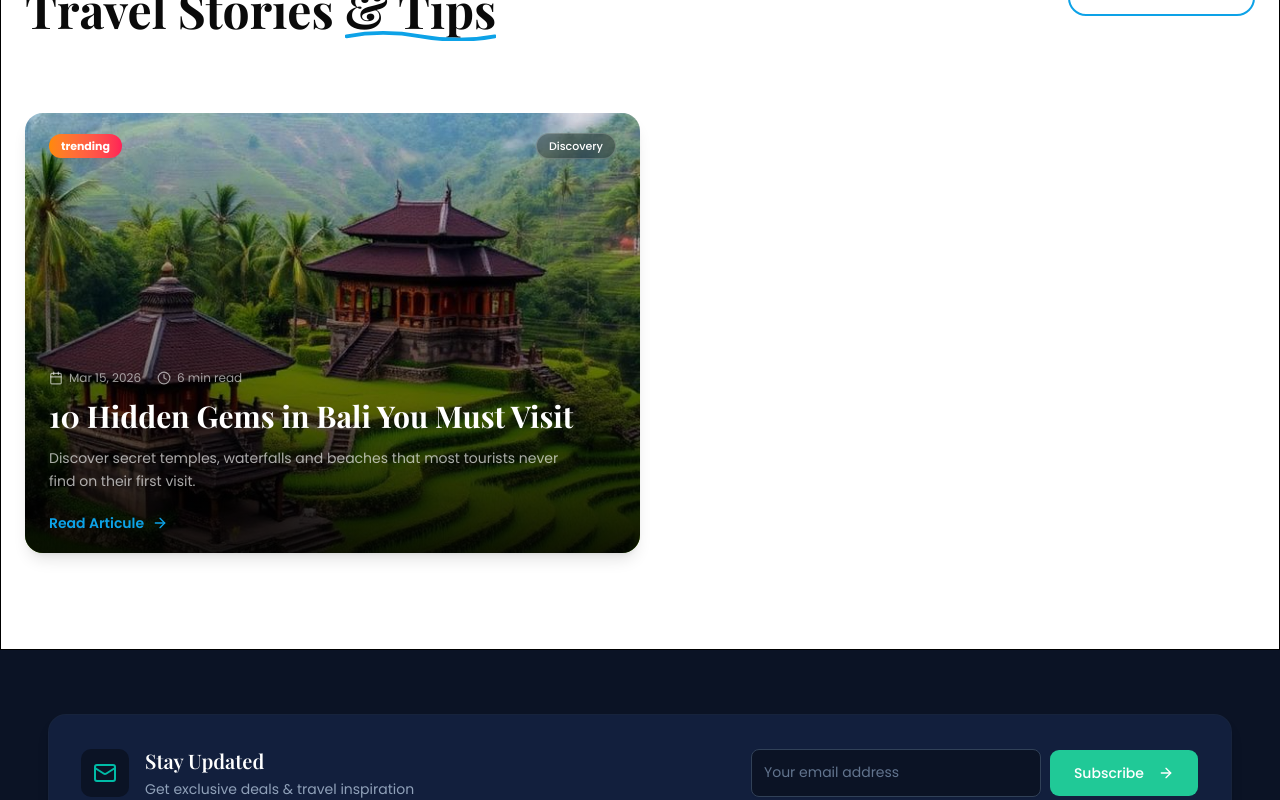
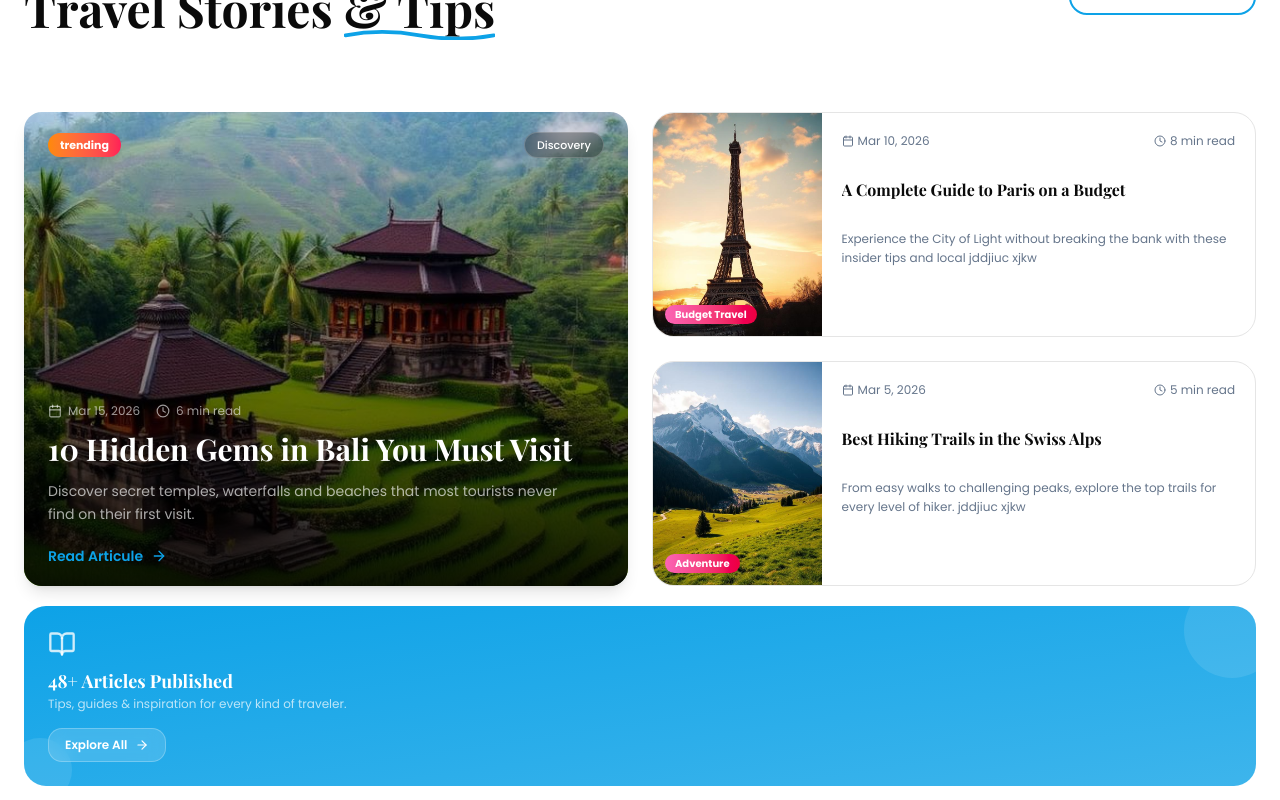
Before and after one commit to orikuOlarotimi/GoVolo, a Next.js app in the folder govolo/: page / in a window 1280 px wide. Shown: the part 5380-6180 px from the top of the page. Built offline with nearby package versions, Linux system fonts and the light colour scheme.

Commit message:
finished section 1

```diff
--- /dev/null
+++ b/govolo/components/card/PostCard.tsx
@@ -0,0 +1,95 @@
+import React from "react";
+type post = {
+  id: number;
+  img: string;
+  tag: string;
+  title: string;
+  para: string;
+  date: string;
+  time: string;
+};
+const PostCard = ({ img, tag, title, para, date, time }: post) => {
+  return (
+    <div className="w-full flex items-center justify-between rounded-3xl hover:[rgb(13,162,231)]/30 hover:shadow-xl hover:shadow-[rgb(13,162,231)]/5 transition-all duration-300 hover:-translate-y-0.5 h-full group overflow-hidden border border-border cursor-pointer">
+      <div className="relative w-2/5 h-full overflow-hidden">
+        <img
+          src={img}
+          alt={title}
+          className="w-full h-full object-cover transition-transform duration-500 group-hover:scale-110 "
+        />
+        <span className="absolute bottom-3 left-3 px-2.5 py-0.5 gap-1 inline-flex font-bold text-white text-[10px] rounded-full bg-gradient-to-r from-pink-400 to-rose-600">
+          {tag}
+        </span>
+      </div>
+
+      <div className="flex flex-col items-center justify-between w-full h-full p-5">
+        <div className="flex items-center justify-between mb-2.5 w-full">
+          <span className="flex items-center gap-1 text-[rgb(101,117,139)] text-xs">
+            <svg
+              xmlns="http://www.w3.org/2000/svg"
+              width="24"
+              height="24"
+              viewBox="0 0 24 24"
+              fill="none"
+              stroke="currentColor"
+              strokeWidth="2"
+              strokeLinecap="round"
+              strokeLinejoin="round"
+              className="lucide lucide-calendar h-3 w-3"
+            >
+              <path d="M8 2v4"></path>
+              <path d="M16 2v4"></path>
+              <rect width="18" height="18" x="3" y="4" rx="2"></rect>
+              <path d="M3 10h18"></path>
+            </svg>
+            {date}
+          </span>
+          <span className="flex items-center gap-1 text-[rgb(101,117,139)] text-xs">
+            <svg
+              xmlns="http://www.w3.org/2000/svg"
+              width="24"
+              height="24"
+              viewBox="0 0 24 24"
+              fill="none"
+              stroke="currentColor"
+              strokeWidth="2"
+              strokeLinecap="round"
+              strokeLinejoin="round"
+              className="lucide lucide-clock h-3 w-3"
+            >
+              <circle cx="12" cy="12" r="10"></circle>
+              <polyline points="12 6 12 12 16 14"></polyline>
+            </svg>
+            {time}
+          </span>
+        </div>
+        <h1 className="w-full text-[16px] font-bold leading-snug mb-2 group-hover:text-[rgb(13,162,231)] transition-colors duration-200 line-clamp-2">
+          {title}
+        </h1>
+        <p className="text-xs leading-relaxed line-clamp-2 text-[rgb(101,117,139)]">
+          {para}
+        </p>
+        <div className="flex items-center gap-1.5 text-[rgb(13,162,231)] text-xs font-semibold  mt-3 opacity-0 translate-y-1 group-hover:translate-y-0 group-hover:opacity-100  transition-all duration-200">
+          Read More{" "}
+          <svg
+            xmlns="http://www.w3.org/2000/svg"
+            width="24"
+            height="24"
+            viewBox="0 0 24 24"
+            fill="none"
+            stroke="currentColor"
+            strokeWidth="2"
+            strokeLinecap="round"
+            strokeLinejoin="round"
+            className="lucide lucide-arrow-right h-3.5 w-3.5"
+          >
+            <path d="M5 12h14"></path>
+            <path d="m12 5 7 7-7 7"></path>
+          </svg>
+        </div>
+      </div>
+    </div>
+  );
+};
+
+export default PostCard;
--- a/govolo/components/homepages/Blog.tsx
+++ b/govolo/components/homepages/Blog.tsx
@@ -1,13 +1,6 @@
 import React from "react";
-import {
-  Card,
-  CardAction,
-  CardDescription,
-  CardFooter,
-  CardHeader,
-  CardTitle,
-} from "@/components/ui/card";
 
+import PostCard from "../card/PostCard";
 const first = {
   id: 1,
   img: "/images/dest-bali.jpg",
@@ -17,19 +10,38 @@ const first = {
   para: "Discover secret temples, waterfalls and beaches that most tourists never find on their first visit.",
   date: "Mar 15, 2026",
   time: "6 min",
-  status: "read",
 };
 
+const cards = [
+  {
+    id: 1,
+    img: "/images/dest-paris.jpg",
+    tag: "Budget Travel",
+    title: "A Complete Guide to Paris on a Budget",
+    para: "Experience the City of Light without breaking the bank with these insider tips and local jddjiuc xjkw",
+    date: "Mar 10, 2026",
+    time: "8 min read",
+  },
+  {
+    id: 2,
+    img: "/images/dest-swiss.jpg",
+    tag: "Adventure",
+    title: "Best Hiking Trails in the Swiss Alps",
+    para: "From easy walks to challenging peaks, explore the top trails for every level of hiker. jddjiuc xjkw",
+    date: "Mar 5, 2026",
+    time: "5 min read",
+  },
+];
 const Blog = () => {
   return (
-    <div className="px-6 py-[96px] border border-black flex items-center justify-center">
-      <div className="container ">
-        <div className="w-full flex justify-between items-center  mb-16">
+    <div className="px-6 py-[96px] flex items-center justify-center">
+      <div className="container max-w-7xl">
+        <div className="w-full flex justify-between items-center mb-16  flex-col sm:flex-row">
           <div className="">
             <span className=" inline-block mb-3 px-4 py-1.5 bg-[rgb(13,162,231)]/10 border border-[rgb(13,162,231)]/20 rounded-full font-semibold text-xs tracking-[0.25em]  text-[rgb(13,162,231)]  ">
               OUR BLOG
             </span>
-            <h2 className="mt-2 text-left lg:text-5xl md:text-4xl font-[700] mb-[16px] ">
+            <h2 className="mt-2 text-left text-3xl sm:text-4xl md:text-5xl lg:text-5xl font-[700] mb-[16px] ">
               {" "}
               Travel Stories{" "}
               <span className="relative inline-block">
@@ -71,8 +83,8 @@ const Blog = () => {
           </button>
         </div>
         <div className="">
-          <div className="grid grid-cols-1 md:grid-cols-2 lg-grid-cols-2 w-full auto-rows-[220px]">
-            <div className="lg:row-span-2 group relative w-full h-full rounded-2xl overflow-hidden shadow-lg ">
+          <div className="grid grid-cols-1 md:grid-cols-2 lg:grid-cols-2 w-full lg:auto-rows-[225px] sm:auto-rows-[340px] md:auto-rows-[225px] gap-6 ">
+            <div className="lg:row-span-2 group relative w-full h-full rounded-2xl overflow-hidden shadow-lg cursor-pointer">
               <img
                 src={first.img}
                 alt={first.title}
@@ -158,10 +170,55 @@ const Blog = () => {
               </div>
             </div>
 
-            <div></div>
-            <div></div>
+            {cards.map((card) => {
+              return <PostCard key={card.id} {...card} />;
+            })}
           </div>
-          <div></div>
+          <div className="mt-[20px] rounded-3xl bg-gradient-to-br from-[rgb(13,162,231)] to-[rgb(13,162,231)]/80 relative overflow-hidden p-6">
+            <div className="absolute -top-6 -right-6 w-24 h-24 rounded-full bg-white/10 pointer-events-none"></div>
+            <div className="absolute -bottom-4 -left-4 w-16 h-16 rounded-full bg-white/10 pointer-events-none"></div>
+
+            <svg
+              xmlns="http://www.w3.org/2000/svg"
+              width="24"
+              height="24"
+              viewBox="0 0 24 24"
+              fill="none"
+              stroke="currentColor"
+              strokeWidth="2"
+              strokeLinecap="round"
+              strokeLinejoin="round"
+              className="lucide lucide-book-open h-7 w-7 text-white/80 mb-3 relative z-10"
+            >
+              <path d="M12 7v14"></path>
+              <path d="M3 18a1 1 0 0 1-1-1V4a1 1 0 0 1 1-1h5a4 4 0 0 1 4 4 4 4 0 0 1 4-4h5a1 1 0 0 1 1 1v13a1 1 0 0 1-1 1h-6a3 3 0 0 0-3 3 3 3 0 0 0-3-3z"></path>
+            </svg>
+            <p className="font-heading font-bold text-white text-lg leading-tight mb-1 relative z-10">
+              48+ Articles Published
+            </p>
+            <p className="text-white/70 text-xs relative z-10 mb-4">
+              Tips, guides &amp; inspiration for every kind of traveler.
+            </p>
+
+            <button className="relative inline-flex items-center gap-2 bg-white/15 backdrop-blur-sm border border-white/25 text-white text-xs font-semibold px-4 py-2 rounded-xl hover:bg-white/25 transition-colors group cursor-pointer">
+              Explore All{" "}
+              <svg
+                xmlns="http://www.w3.org/2000/svg"
+                width="24"
+                height="24"
+                viewBox="0 0 24 24"
+                fill="none"
+                stroke="currentColor"
+                strokeWidth="2"
+                strokeLinecap="round"
+                strokeLinejoin="round"
+                className="lucide lucide-arrow-right h-3.5 w-3.5 group-hover:translate-x-0.5 transition-transform"
+              >
+                <path d="M5 12h14"></path>
+                <path d="m12 5 7 7-7 7"></path>
+              </svg>
+            </button>
+          </div>
         </div>
         <div></div>
       </div>
```
